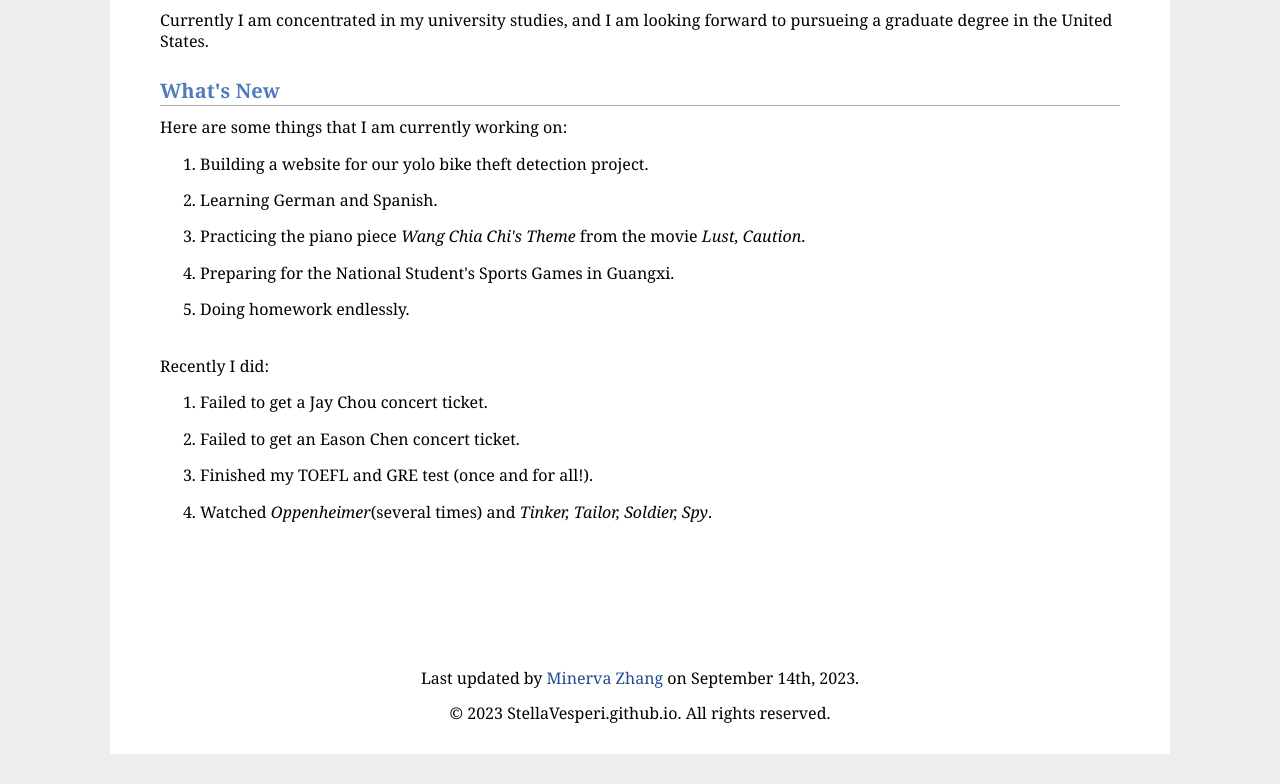
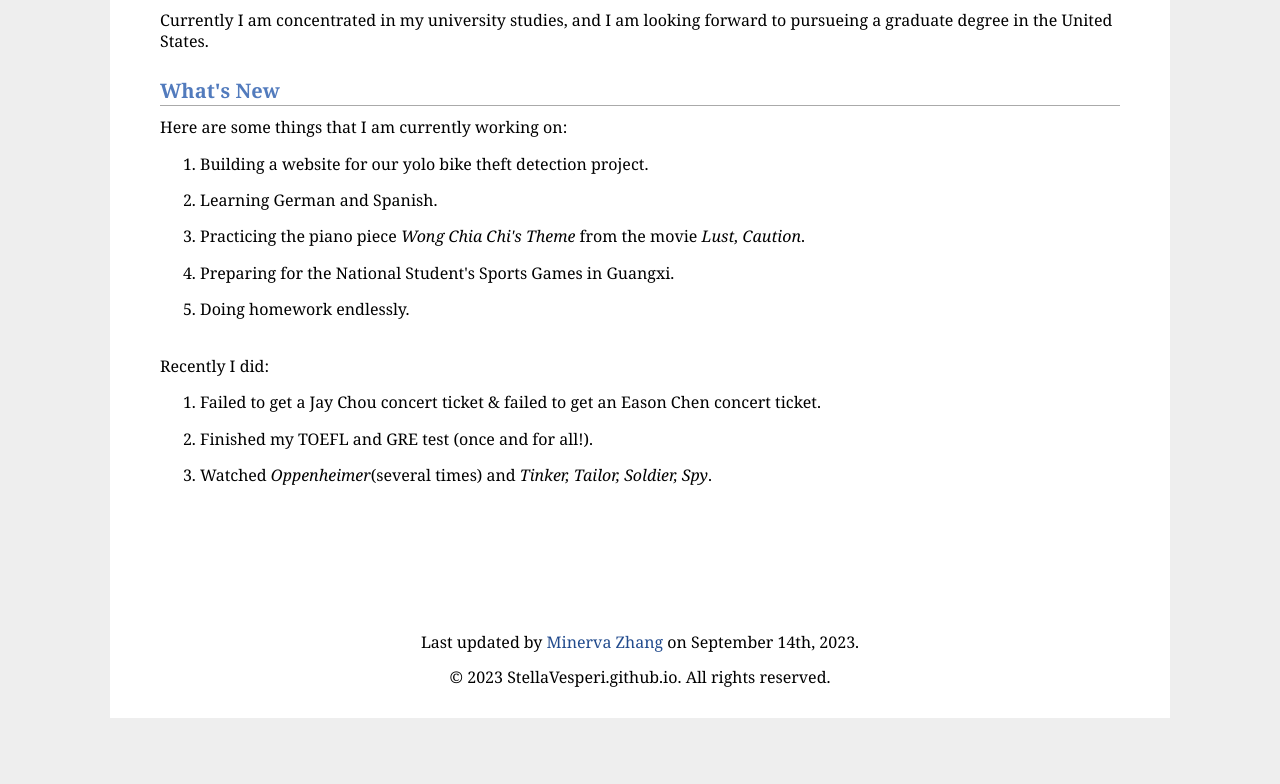
Before and after one commit to StellaVesperi/StellaVesperi.github.io, a plain HTML site: page index.html in a window 1280 px wide. Shown: the part 2323-3107 px from the top of the page. After the commit the page ends 3071 px from the top, so only its background shows below. Drawn offline with Linux system fonts and the light colour scheme.

Commit message:
update some typos

```diff
--- a/index.html
+++ b/index.html
@@ -297,7 +297,7 @@
             Learning German and Spanish.
         </li>
         <li>
-            Practicing the piano piece <em>Wang Chia Chi's Theme</em> from the movie <em>Lust, Caution</em>.
+            Practicing the piano piece <em>Wong Chia Chi's Theme</em> from the movie <em>Lust, Caution</em>.
         </li>
         <li>
             Preparing for the National Student's Sports Games in Guangxi.
@@ -310,10 +310,7 @@
     Recently I did:
     <ol>
         <li>
-            Failed to get a Jay Chou concert ticket.
-        </li>
-        <li>
-            Failed to get an Eason Chen concert ticket.
+            Failed to get a Jay Chou concert ticket & failed to get an Eason Chen concert ticket.
         </li>
         <li>
             Finished my TOEFL and GRE test (once and for all!).
```
